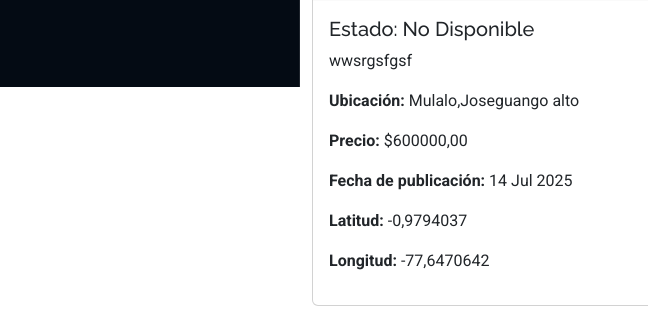
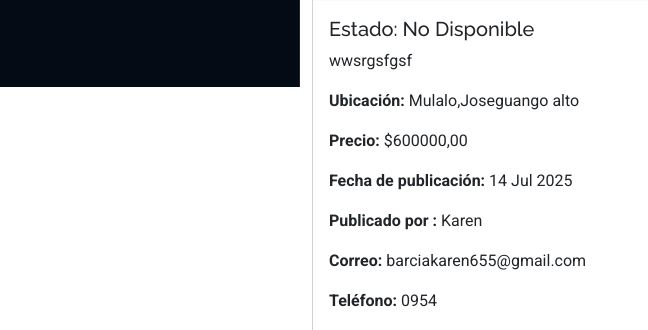
Before and after one commit to Karen0708-ak/tiendamue, a Django app: page /Usuario/publicacion/2 in a window 1280 px wide; the page is wider, and only the part inside the window is pictured. Shown: the part 713-1043 px from the top of that part, without its empty margins (0-648 px from the left). Run offline with Django 5.2, Linux system fonts and the light colour scheme; data comes from the database, SQL or seed files in the repository; both versions use the stored data as it was after the commit; some libraries are stand-ins or nearby versions.

Commit message:
Se agrego el nombre del usuario a la propiedad0

```diff
--- a/Aplicaciones/Usuario/templates/inicios.html
+++ b/Aplicaciones/Usuario/templates/inicios.html
@@ -33,7 +33,7 @@
         {% for propiedad in propiedades %}
           <div class="carousel-item {% if forloop.first %}active{% endif %}">
             <div class="d-flex justify-content-center">
-              <div class="card text-center" style="width: 24rem;">
+              <div class="card text-center" style="width: 60rem;">
                 <div class="card-header">
                   {{ propiedad.estado }}
                 </div>
@@ -47,6 +47,9 @@
                   <p class="card-text">{{ propiedad.descripcion|truncatewords:20 }}</p>
                   <p><strong>Ubicación:</strong> {{ propiedad.ubicacion }}</p>
                   <p><strong>Precio:</strong> ${{ propiedad.precio }}</p>
+                  <p><strong>Publicado por:</strong> ${{ propiedad.usuario.usuario }}</p>
+                  <p><strong>Correo:</strong> ${{ propiedad.usuario.correo }}</p>
+                  <p><strong>Teléfono:</strong> ${{ propiedad.usuario.telefono }}</p>
                   <a href="{% url 'publicacion' propiedad.id_propiedad %}" class="btn btn-primary">Ver más</a>
                   <a href="#" class="btn btn-primary">Me interesa</a>
                 </div>
--- a/Aplicaciones/Usuario/templates/publicacion.html
+++ b/Aplicaciones/Usuario/templates/publicacion.html
@@ -16,8 +16,9 @@
       <p><strong>Ubicación:</strong> {{ propiedad.ubicacion }}</p>
       <p><strong>Precio:</strong> ${{ propiedad.precio }}</p>
       <p><strong>Fecha de publicación:</strong> {{ propiedad.fecha_publicacion|date:"d M Y" }}</p>
-      <p><strong>Latitud:</strong> {{ propiedad.latitud }}</p>
-      <p><strong>Longitud:</strong> {{ propiedad.longitud }}</p>
+      <p><strong>Publicado por :</strong> {{ usuario.usuario }}</p>
+      <p><strong>Correo:</strong> {{ usuario.correo }}</p>
+      <p><strong>Teléfono:</strong> {{ usuario.telefono }}</p>
     </div>
   </div>
 
--- a/Aplicaciones/Usuario/views.py
+++ b/Aplicaciones/Usuario/views.py
@@ -108,4 +108,8 @@ def perfil_usuario(request):
 
 def detalle_propiedad(request, id_propiedad):
     propiedad = get_object_or_404(Propiedad, pk=id_propiedad)
-    return render(request, 'publicacion.html', {'propiedad': propiedad})
+    usuario = propiedad.usuario
+    return render(request, 'publicacion.html', {
+        'propiedad': propiedad,
+        'usuario': usuario
+    })
```
Also changed, not shown: tienda.sqlite3.
